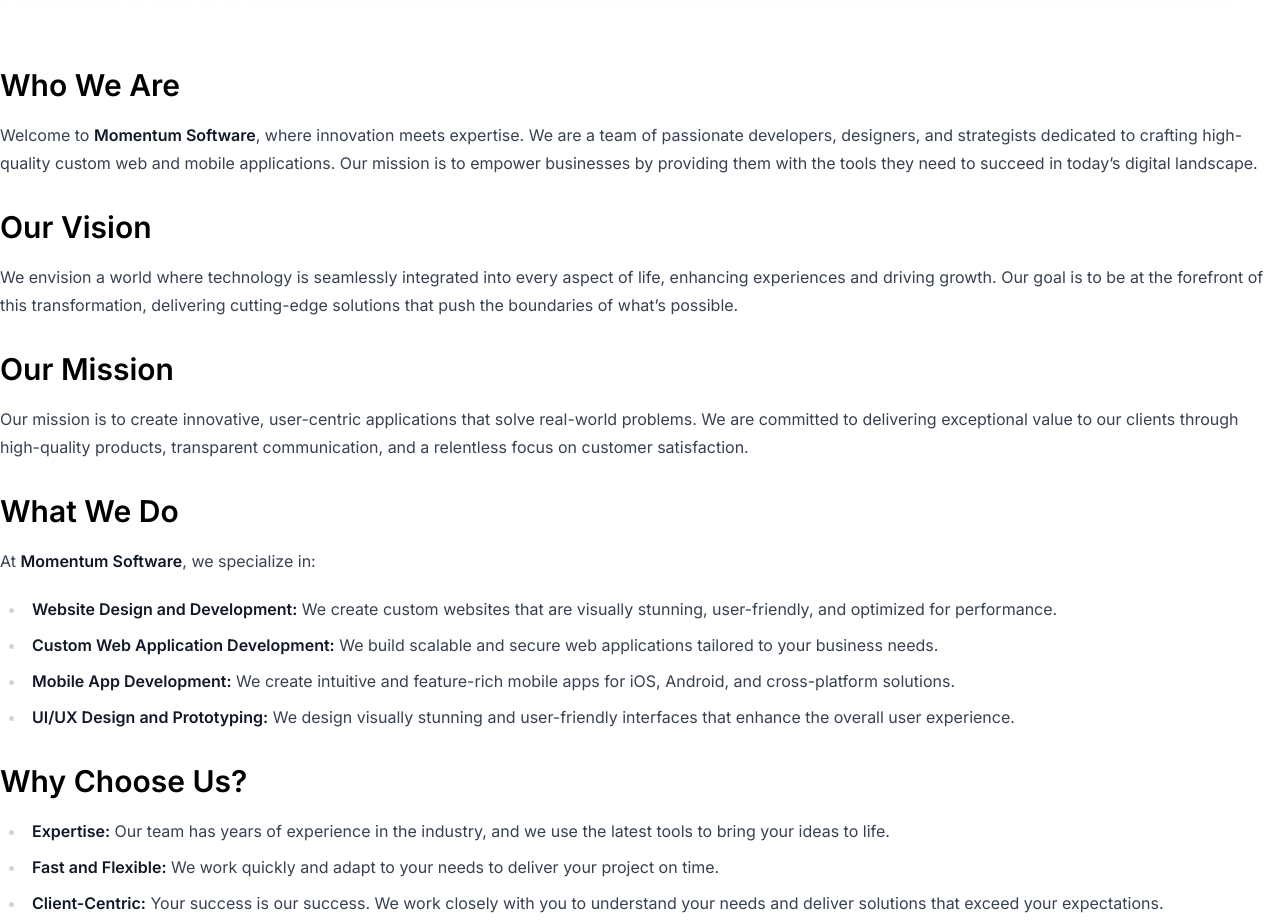
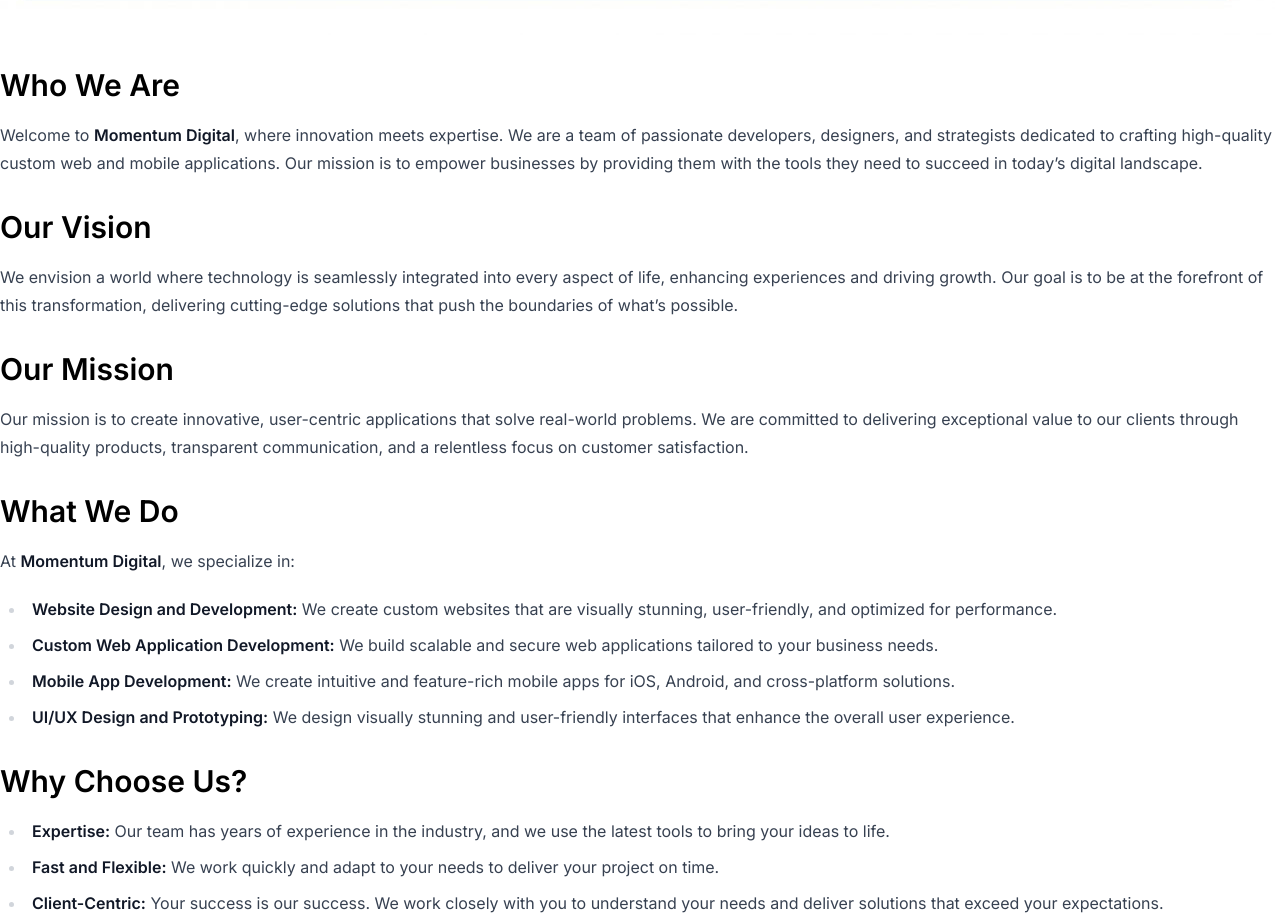
Before and after one commit to appjitsu/momentum-web, a Next.js app: page /about-us in a window 1280 px wide. Shown: the part 1052-1974 px from the top of the page. Built offline with nearby package versions, Linux system fonts and the light colour scheme.

Commit message:
rename company name

```diff
--- a/app/(mdx)/about-us/page.mdx
+++ b/app/(mdx)/about-us/page.mdx
@@ -8,8 +8,8 @@
 
 ### Who We Are
 
-Welcome to **Momentum Software**, where innovation meets expertise. We are a
-team of passionate developers, designers, and strategists dedicated to crafting
+Welcome to **Momentum Digital**, where innovation meets expertise. We are a team
+of passionate developers, designers, and strategists dedicated to crafting
 high-quality custom web and mobile applications. Our mission is to empower
 businesses by providing them with the tools they need to succeed in today’s
 digital landscape.
@@ -30,7 +30,7 @@
 
 ### What We Do
 
-At **Momentum Software**, we specialize in:
+At **Momentum Digital**, we specialize in:
 
 -   **Website Design and Development:** We create custom websites that are
     visually stunning, user-friendly, and optimized for performance.
--- a/app/(mdx)/midland-texas/page.mdx
+++ b/app/(mdx)/midland-texas/page.mdx
@@ -3,7 +3,7 @@
 import midland from '@/public/img/midland-texas.jpg';
 import pumpJack from '@/public/img/pump-jack.jpg';
 
-# Welcome to Momentum Software in Midland, Texas
+# Welcome to Momentum Digital in Midland, Texas
 
 <Image src={midland} className="rounded-lg" />
 
@@ -38,7 +38,7 @@
 
 ## Our Services in Midland
 
-At Momentum Software, we offer a range of services tailored to the needs of our
+At Momentum Digital, we offer a range of services tailored to the needs of our
 Midland community:
 
 -   **Website Design and Development:** We create custom websites that are
--- a/app/(mdx)/privacy-policy/page.mdx
+++ b/app/(mdx)/privacy-policy/page.mdx
@@ -31,7 +31,7 @@
     election of directors or other managing authority.
 
 -   **Company** (referred to as either "the Company", "We", "Us" or "Our" in
-    this Agreement) refers to Momentum Software, LLC, 2307 Culpeper Midland,
+    this Agreement) refers to Momentum Digital, LLC, 2307 Culpeper Midland,
     TX 79705.
 
 -   **Cookies** are small files that are placed on Your computer, mobile device
@@ -58,7 +58,7 @@
     the use of the Service or from the Service infrastructure itself (for
     example, the duration of a page visit).
 
--   **Website** refers to Momentum Software, accessible from
+-   **Website** refers to Momentum Digital, accessible from
     [http://www.momentumsoftware.io](http://www.momentumsoftware.io)
 
 -   **You** means the individual accessing or using the Service, or the company,
--- a/app/(mdx)/terms-of-use/page.mdx
+++ b/app/(mdx)/terms-of-use/page.mdx
@@ -23,7 +23,7 @@
 
 -   **Country** refers to: Texas, United States
 -   **Company** (referred to as either "the Company", "We", "Us" or "Our" in
-    this Agreement) refers to Momentum Software, LLC, 2307 Culpeper Midland,
+    this Agreement) refers to Momentum Digital, LLC, 2307 Culpeper Midland,
     TX 79705.
 
 -   **Device** means any device that can access the Service such as a computer,
@@ -40,7 +40,7 @@
     (including data, information, products or services) provided by a
     third-party that may be displayed, included or made available by the
     Service.
--   **Website** refers to Momentum Software, accessible from
+-   **Website** refers to Momentum Digital, accessible from
     [http://www.momentumsoftware.io](http://www.momentumsoftware.io)
 -   **You** means the individual accessing or using the Service, or the company,
     or other legal entity on behalf of which such individual is accessing or
--- a/app/layout.tsx
+++ b/app/layout.tsx
@@ -9,7 +9,7 @@
 const inter = Inter({ subsets: ['latin'] });
 
 export const metadata: Metadata = {
-    title: 'Momentum Software - Website Design, Web Development, Mobile Apps - Midland, Texas',
+    title: 'Momentum Digital - Website Design, Web Development, Mobile Apps - Midland, Texas',
     description:
         'We build web and mobile apps. Contact us for a free quote. Located in Midland, Texas'
 };
--- a/components/ContactForm.tsx
+++ b/components/ContactForm.tsx
@@ -21,7 +21,7 @@
     const { submit: onSubmit } = useWeb3Forms({
         access_key: FORMS_ACCESS_KEY,
         settings: {
-            from_name: 'Momentum Software',
+            from_name: 'Momentum Digital',
             subject: 'New Contact Message from your Website'
         },
         onSuccess: (msg: any, data: any) => {
--- a/components/QuoteForm.tsx
+++ b/components/QuoteForm.tsx
@@ -22,7 +22,7 @@
     const { submit: onSubmit } = useWeb3Forms({
         access_key: FORMS_ACCESS_KEY,
         settings: {
-            from_name: 'Momentum Software',
+            from_name: 'Momentum Digital',
             subject: 'New Quote Request from your Website'
         },
         onSuccess: (msg: any, data: any) => {
```
